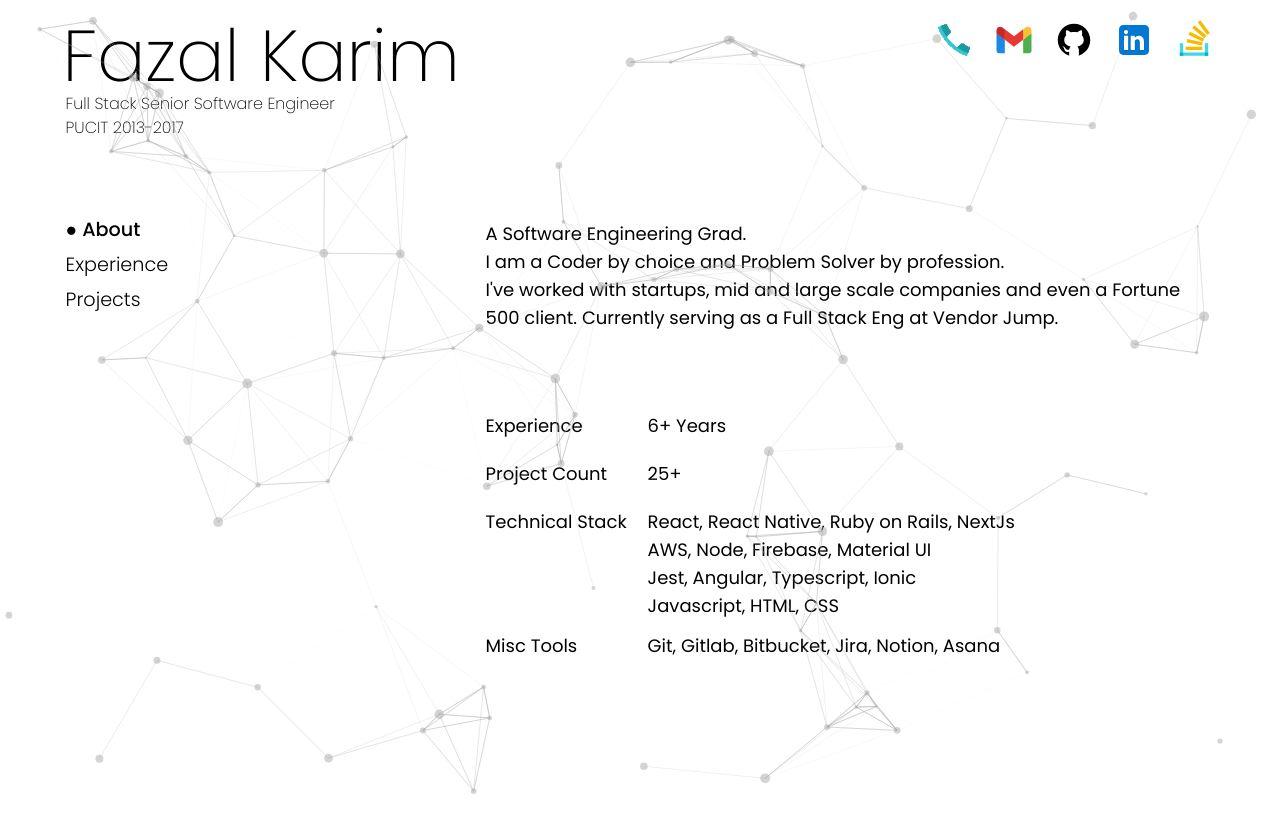
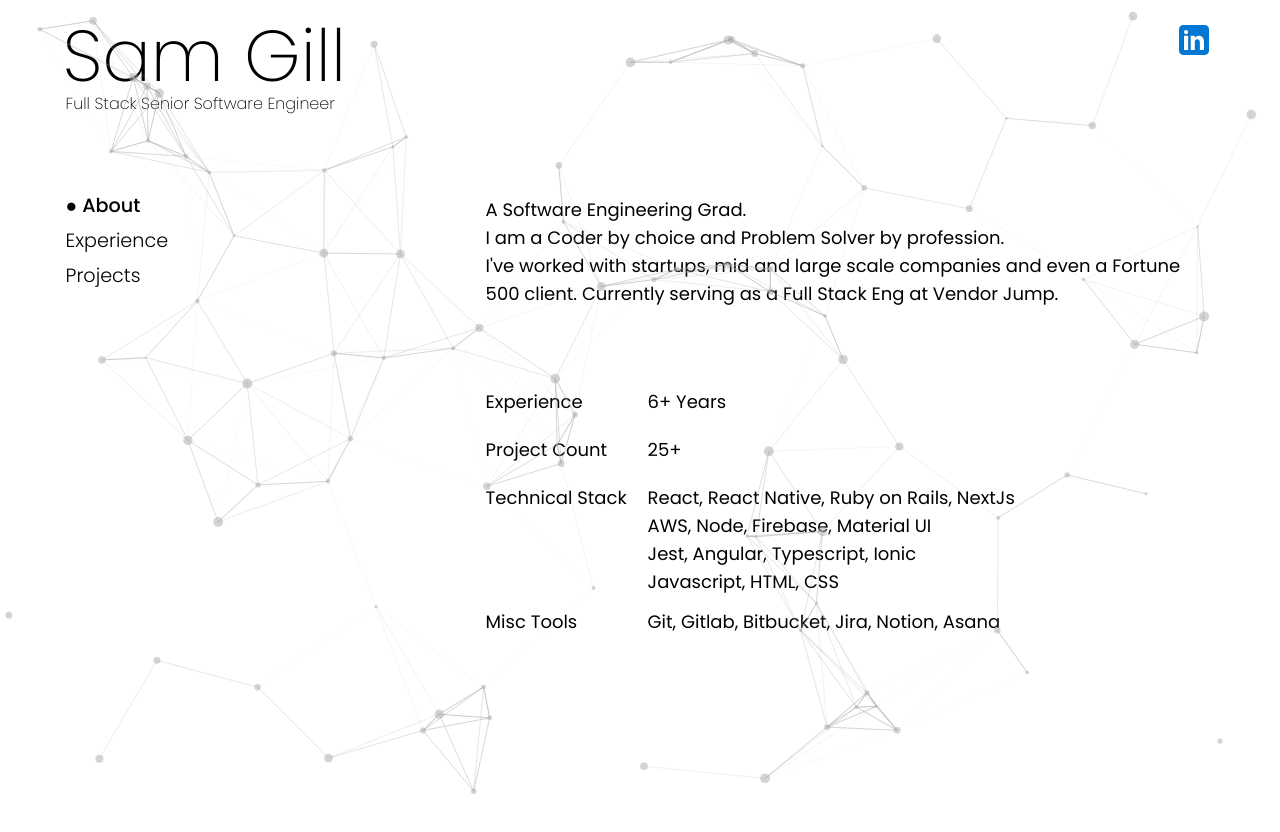
Before and after one commit to haider-94/fazalportfolio, a Next.js app: page / in a window 1280 px wide. After the commit the page ends 808 px from the top, so only its background shows below. Built offline with nearby package versions, Linux system fonts and the light colour scheme.

Commit message:
added second profile for sam gill

```diff
--- a/components/header/header.js
+++ b/components/header/header.js
@@ -12,7 +12,7 @@ const Header = () => {
             {personal.name}
           </h1>
           <p className="text-base font-extralight">{personal.title}</p>
-          <p className="text-base font-extralight">PUCIT 2013-2017</p>
+          {/* <p className="text-base font-extralight">PUCIT 2013-2017</p> */}
         </div>
         <div className="flex flex-col gap-2 md:flex md:flex-row md:gap-5">
           {navItems &&
--- a/package.json
+++ b/package.json
@@ -1,5 +1,5 @@
 {
-  "name": "fazal",
+  "name": "Sam Gill",
   "version": "0.1.0",
   "private": true,
   "scripts": {
--- a/pages/index.js
+++ b/pages/index.js
@@ -12,8 +12,8 @@ export default function Home() {
   return (
     <>
       <Head>
-        <title>Fazal Karim - SSE</title>
-        <meta name="description" content="Fazal Karim Portfolio" />
+        <title>Sam GIll - SSE</title>
+        <meta name="description" content="Sam Gill Portfolio" />
       </Head>
       <main className={`${inter.className}`}>
         <Animation />
--- a/src/constants/user.js
+++ b/src/constants/user.js
@@ -24,7 +24,7 @@ export const user = {
   Currently serving as a Full Stack Eng. at Vendor Jump.Project Count: 25+
   `,
   personal: {
-    name: "Fazal Karim",
+    name: "Sam Gill",
     title: "Full Stack Senior Software Engineer",
   },
   experience: [
@@ -144,31 +144,31 @@ export const user = {
   ],
 
   navItems: [
+    // {
+    //   link: "tel:+923244962952",
+    //   alt: "phone icon",
+    //   icon: phone,
+    // },
+    // {
+    //   link: "mailto:fazalkarim.se@gmail.com",
+    //   alt: "gmail icon",
+    //   icon: gmail,
+    // },
+    // {
+    //   link: "https://github.com/fazal26",
+    //   alt: "github icon",
+    //   icon: github,
+    // },
     {
-      link: "tel:+923244962952",
-      alt: "phone icon",
-      icon: phone,
-    },
-    {
-      link: "mailto:fazalkarim.se@gmail.com",
-      alt: "gmail icon",
-      icon: gmail,
-    },
-    {
-      link: "https://github.com/fazal26",
-      alt: "github icon",
-      icon: github,
-    },
-    {
-      link: "https://www.linkedin.com/in/fazalkarim/",
+      link: "https://www.linkedin.com/in/sammygill/",
       alt: "linkedin icon",
       icon: linkedin,
     },
-    {
-      link: "https://stackoverflow.com/users/10195813/fazal-karim",
-      alt: "stackoverflow icon",
-      icon: stackoverflow,
-    },
+    // {
+    //   link: "https://stackoverflow.com/users/10195813/fazal-karim",
+    //   alt: "stackoverflow icon",
+    //   icon: stackoverflow,
+    // },
   ],
 
   personalNavbar: [
```
